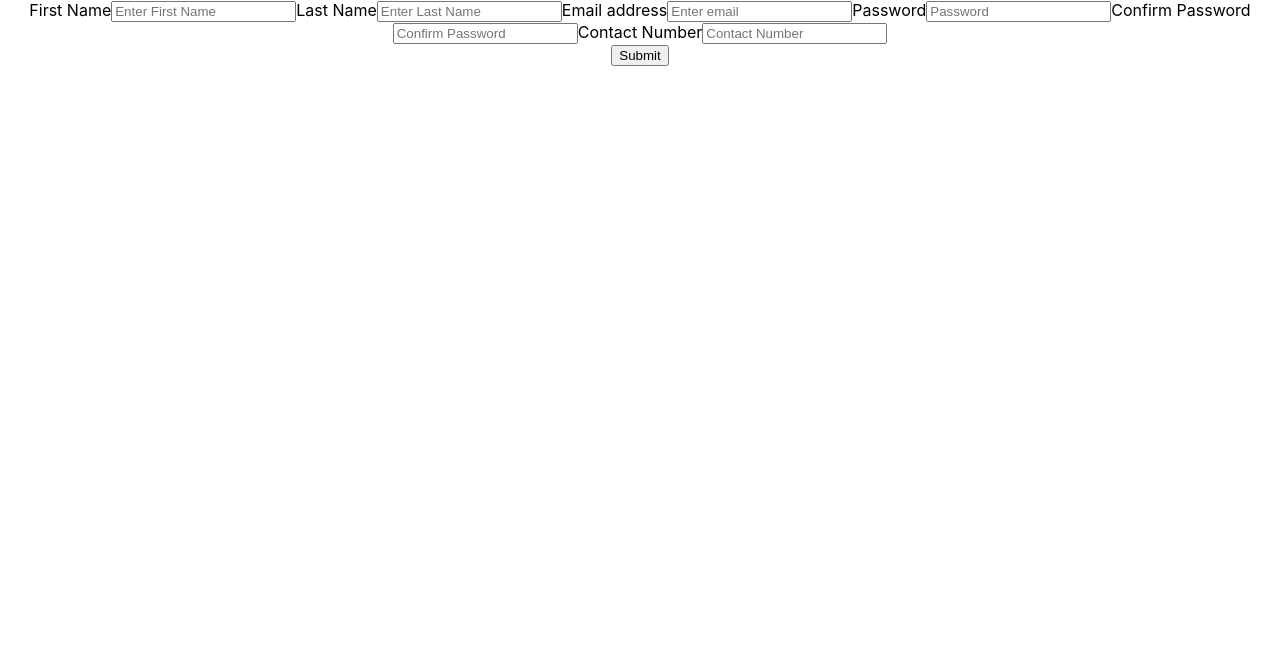
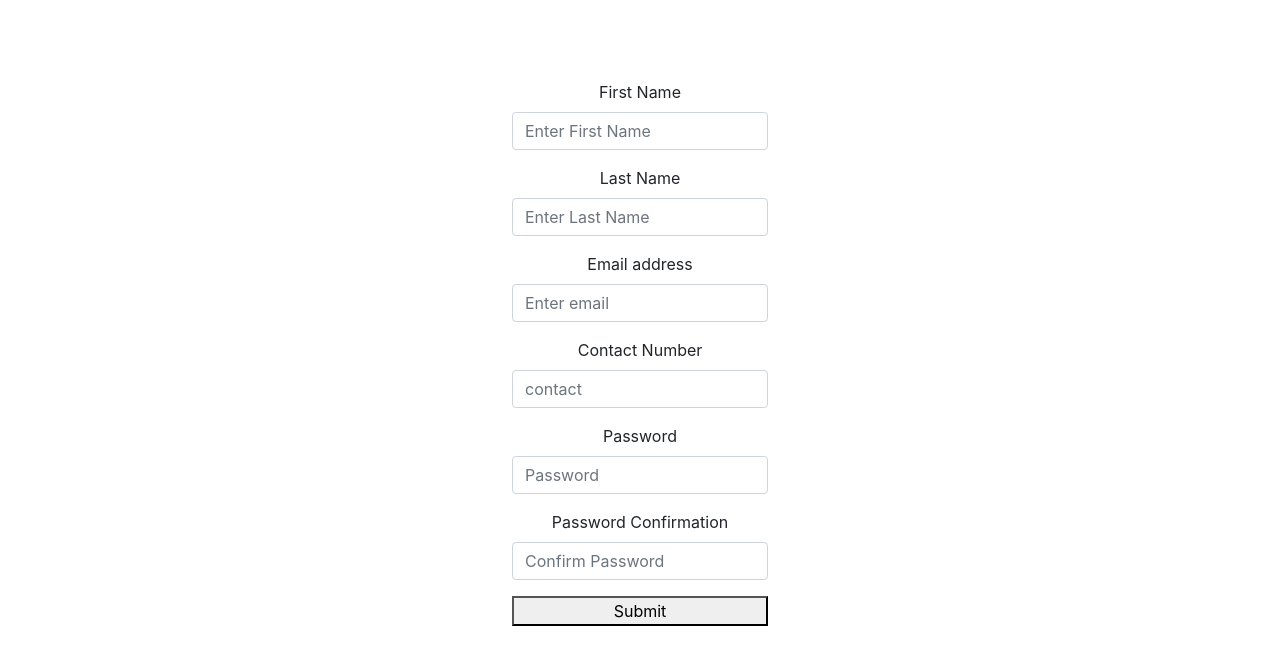
Before and after one commit to shree-yadam/ItsHandy, a React (Create React App) app in the folder client/: page /register in a window 1280 px wide. Shown: the top 664 px of the page. Built offline with nearby package versions, Linux system fonts and the light colour scheme.

Commit message:
Style login and register form

```diff
--- a/client/package.json
+++ b/client/package.json
@@ -9,7 +9,7 @@
     "@testing-library/user-event": "^12.1.10",
     "axios": "^0.21.1",
     "bootstrap": "^5.0.2",
-    "node-sass": "^6.0.1",
+    "node-sass": "^4.14.1",
     "react": "^17.0.2",
     "react-bootstrap": "^1.6.1",
     "react-dom": "^17.0.2",
--- a/client/src/components/Login.jsx
+++ b/client/src/components/Login.jsx
@@ -1,7 +1,9 @@
 import axios from 'axios';
 import React, { useState } from 'react';
+import { Form } from 'react-bootstrap';
+import './login.scss';
+import Button from './Button';
 
-import Button from './Button';
 export default function Login() {
   const [email, setUser] = useState('');
   const [password, setPassword] = useState('');
@@ -23,19 +25,21 @@ export default function Login() {
   }
 
   return (
-    <form>
-        <label>Email address
-        <input type="email" placeholder="Enter email" value={email} onChange={(event) => setUser(event.target.value)}/>
-        </label>
+    <div className="form-container">
+      <Form className="login-form">
+        <Form.Group className="mb-3" controlId="formBasicEmail">
+          <Form.Label>Email address</Form.Label>
+          <Form.Control type="email" placeholder="Enter email" value={email} onChange={(event) => setUser(event.target.value)}/>
+        </Form.Group>
 
-        <label>Password
-
-        <input type="password" placeholder="Password" value={password} onChange={(event) => setPassword(event.target.value)}/>
-        </label>
-        <br/>
-      <Button variant="primary" type="submit" onClick={handleLogin}>
-        Submit
-      </Button>
-    </form>
+        <Form.Group className="mb-3" controlId="formBasicPassword">
+        <Form.Label>Password</Form.Label>
+          <Form.Control type="password" placeholder="Password" value={password} onChange={(event) => setPassword(event.target.value)} />
+        </Form.Group>
+        <Button variant="primary" type="submit"  onClick={handleLogin}>
+          Submit
+        </Button>
+      </Form>
+    </div>
   );
 }
--- a/client/src/components/Register.jsx
+++ b/client/src/components/Register.jsx
@@ -1,8 +1,8 @@
 import axios from 'axios';
 import React, { useState } from 'react';
 import Button from './Button';
-
-
+import { Form } from 'react-bootstrap';
+import './register.scss'
 
 export default function Register() {
   const [newUser, setNewUser] = useState(
@@ -32,29 +32,45 @@ axios.post('/api/register', {...newUser})
 
   return (
 
-    <form>
-        <label>First Name</label>
-        <input type="name" placeholder="Enter First Name" value = {newUser.firstname} onChange={(event) => setNewUser(prev => ({ ...prev, first_name: event.target.value}))} />
 
-        <label>Last Name</label>
-        <input type="lastname" placeholder="Enter Last Name" value ={newUser.lastname} onChange={(event) => setNewUser(prev => ({...prev, last_name: event.target.value}))}/>
+    <div className="form-container">
+    <Form className="register-form">
+      <Form.Group className="mb-3" controlId="firstname">
+        <Form.Label>First Name</Form.Label>
+        <Form.Control type="text" placeholder="Enter First Name" value = {newUser.first_name} onChange={(event) => setNewUser(prev => ({ ...prev, first_name: event.target.value}))}/>
+      </Form.Group>
 
-        <label>Email address</label>
-        <input type="email" placeholder="Enter email" value = {newUser.email} onChange={(event) => setNewUser(prev => ({...prev, email: event.target.value}))}/>
+      <Form.Group className="mb-3" controlId="lastname">
+        <Form.Label>Last Name</Form.Label>
+        <Form.Control type="text" placeholder="Enter Last Name" value = {newUser.last_name} onChange={(event) => setNewUser(prev => ({ ...prev, last_name: event.target.value}))}/>
+      </Form.Group>
 
-        <label>Password</label>
-        <input type="password" placeholder="Password" value = {newUser.password} onChange={(event) => setNewUser(prev => ({...prev, password: event.target.value}))}/>
 
-        <label>Confirm Password</label>
-        <input type="password" placeholder="Confirm Password" value = {newUser.password_confirmation} onChange={(event) => setNewUser(prev => ({...prev, password_confirmation: event.target.value}))}/>
+      <Form.Group className="mb-3" controlId="email">
+        <Form.Label>Email address</Form.Label>
+        <Form.Control type="email" placeholder="Enter email" value = {newUser.email} onChange={(event) => setNewUser(prev => ({...prev, email: event.target.value}))}/>
+      </Form.Group>
 
-        <label>Contact Number</label>
-        <input type="text" placeholder="Contact Number" value = {newUser.contact} onChange={(event) => setNewUser(prev => ({...prev, contact_number: event.target.value}))} />
-      <br/>
-      <Button variant="primary" type="submit" onClick={handleRegister}>
+      <Form.Group className="mb-3" controlId="contact">
+        <Form.Label>Contact Number</Form.Label>
+        <Form.Control type="text" placeholder="contact" value = {newUser.contact_number} onChange={(event) => setNewUser(prev => ({...prev, contact_number: event.target.value}))} />
+      </Form.Group>
+
+      <Form.Group className="mb-3" controlId="password">
+      <Form.Label>Password</Form.Label>
+        <Form.Control type="password" placeholder="Password" value = {newUser.password} onChange={(event) => setNewUser(prev => ({...prev, password: event.target.value}))} />
+      </Form.Group>
+
+      <Form.Group className="mb-3" controlId="passwordconfirmation">
+        <Form.Label>Password Confirmation</Form.Label>
+        <Form.Control type="password" placeholder="Confirm Password" value = {newUser.password_confirmation} onChange={(event) => setNewUser(prev => ({...prev, password_confirmation: event.target.value}))} />
+      </Form.Group>
+
+      <Button variant="primary" size="lg" type="submit" onClick={handleRegister}>
         Submit
       </Button>
-    </form>
+    </Form>
 
+    </div>
   );
 }
--- /dev/null
+++ b/client/src/components/login.scss
@@ -0,0 +1,13 @@
+.form-container {
+  width: 100%;
+  height: 100%;
+  display: flex;
+  justify-content: center;
+  margin-top: 5em;
+}
+.login-form{
+  width: 20em;
+  display: flex;
+  flex-direction: column;
+  justify-content: center;
+}
--- /dev/null
+++ b/client/src/components/register.scss
@@ -0,0 +1,14 @@
+.register-form {
+  display: flex;
+  flex-direction: column;
+  width: 20%
+}
+
+.form-container {
+  margin-top: 5em;
+width: 100%;
+height: 100%;
+  display: flex;
+  flex-direction: column;
+  align-items: center;
+}
--- a/client/src/index.js
+++ b/client/src/index.js
@@ -1,5 +1,7 @@
 import React from 'react';
 import ReactDOM from 'react-dom';
+import 'bootstrap/dist/css/bootstrap.css'
+
 import './index.css';
 import App from './App';
 import reportWebVitals from './reportWebVitals';
```
Also changed, not shown: 1 other file (tests, documents, lock files or other folders).
